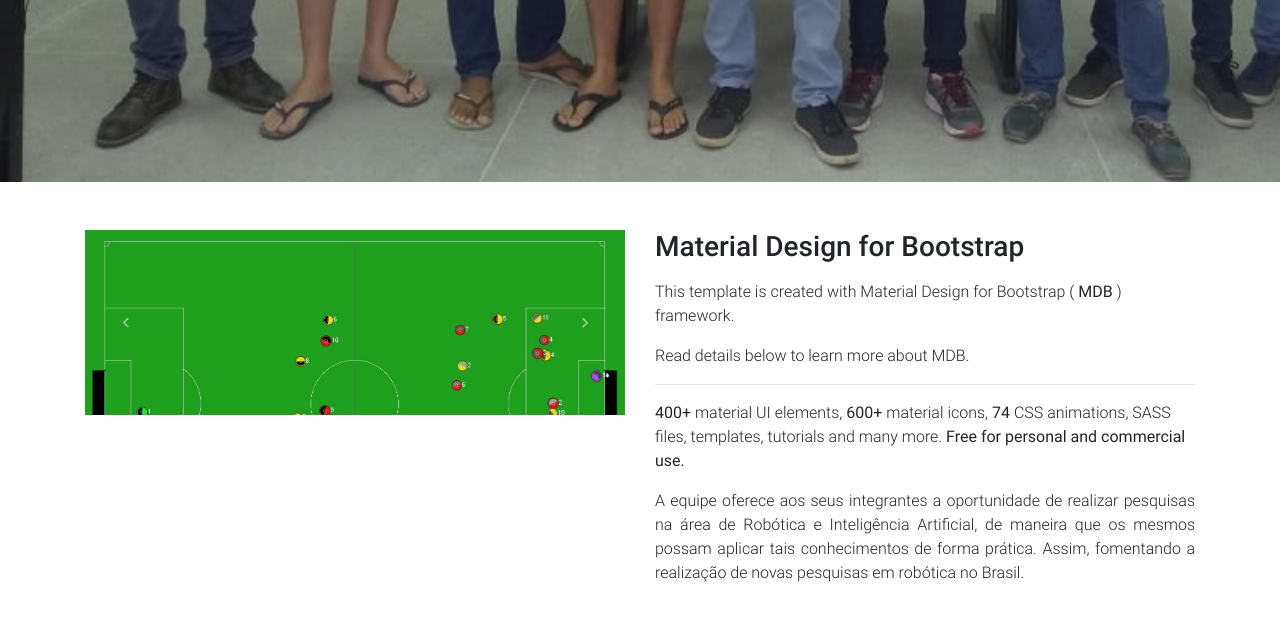
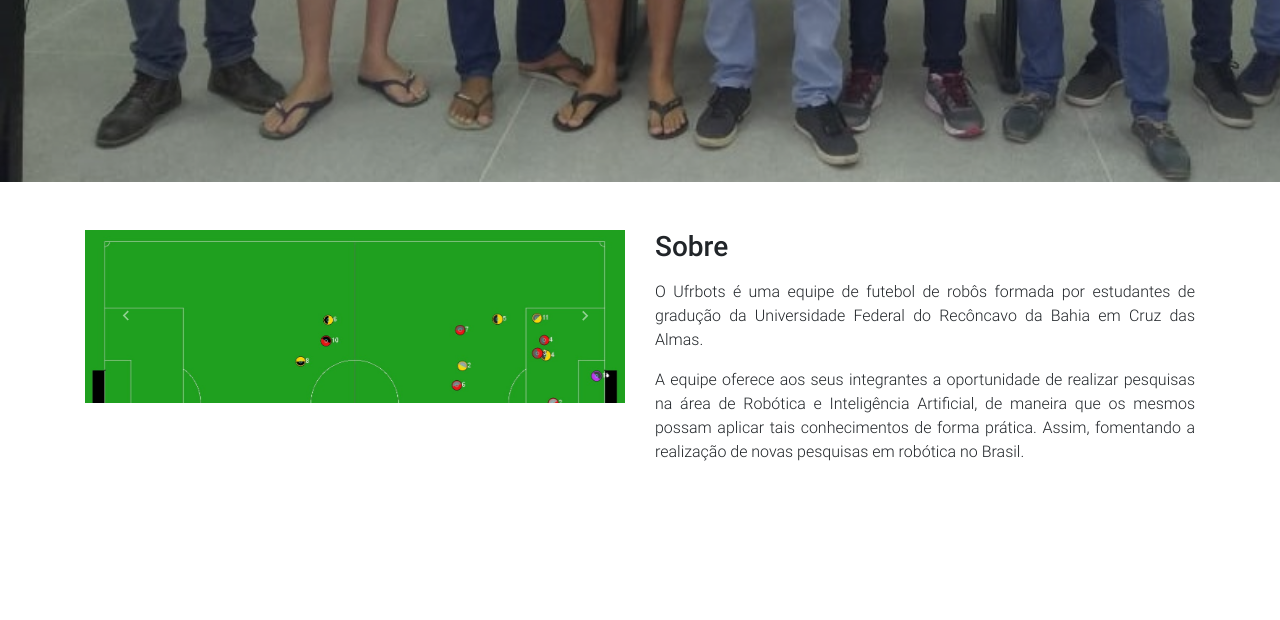
Before and after one commit to higorst/Site-UFRBOTS, a plain HTML site: page index.html in a window 1280 px wide. Shown: the part 618-1238 px from the top of the page. Drawn offline with Linux system fonts and the light colour scheme.

Commit message:
modificação index

```diff
--- a/index.html
+++ b/index.html
@@ -205,20 +205,8 @@
           <div class="col-md-6">
 
             <!-- Main heading -->
-            <h3 class="h3 mb-3">Material Design for Bootstrap</h3>
-            <p>This template is created with Material Design for Bootstrap (
-              <strong>MDB</strong> ) framework.</p>
-            <p>Read details below to learn more about MDB.</p>
-            <!-- Main heading -->
-
-            <hr>
-
-            <p>
-              <strong>400+</strong> material UI elements,
-              <strong>600+</strong> material icons,
-              <strong>74</strong> CSS animations, SASS files, templates, tutorials and many more.
-              <strong>Free for personal and commercial use.</strong>
-            </p>
+            <h3 class="h3 mb-3">Sobre</h3>
+            <p align="justify">O Ufrbots é uma equipe de futebol de robôs formada por estudantes de gradução da Universidade Federal do Recôncavo da Bahia em Cruz das Almas.
             <p align="justify">A equipe oferece aos seus integrantes a oportunidade de realizar pesquisas na área de Robótica e Inteligência Artificial, de maneira que os mesmos possam aplicar tais conhecimentos de forma prática. Assim, fomentando a realização de novas pesquisas em robótica no Brasil.
             </p>
             <!-- CTA -->
```
